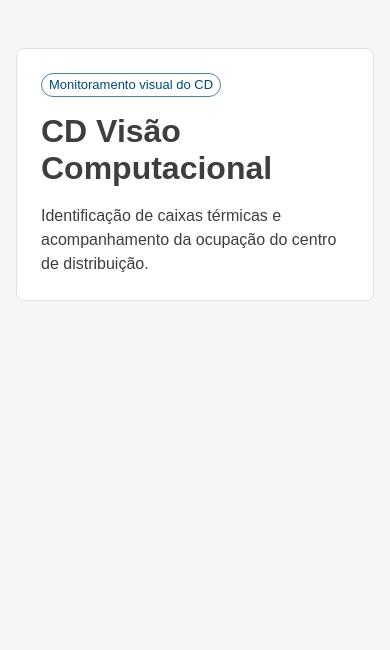
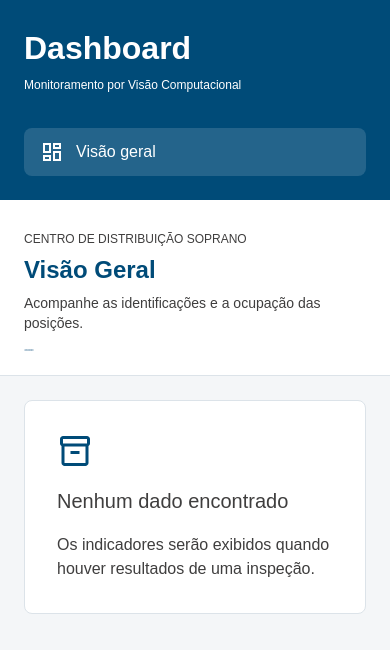
Before and after one commit to lilianfrontdev/MonitoramentoCV, a React (Vite) app: page / in a window 390 px wide. Shown: the top 650 px of the page. Built offline with nearby package versions, Linux system fonts and the light colour scheme.

Commit message:
feat: add responsive dashboard layout

```diff
--- a/src/App.tsx
+++ b/src/App.tsx
@@ -1,28 +1,28 @@
-import { Box, Chip, Container, Paper, Stack, Typography } from '@mui/material'
+import { Paper, Stack, Typography } from '@mui/material'
+import Inventory2OutlinedIcon from '@mui/icons-material/Inventory2Outlined'
+import { DashboardLayout } from './layouts/DashboardLayout'
 
 function App() {
   return (
-    <Container maxWidth="lg">
-      <Box component="main" sx={{ py: 6 }}>
-        <Paper variant="outlined" sx={{ p: { xs: 3, md: 4 } }}>
+    <DashboardLayout>
+      <Paper variant="outlined" sx={{ p: 4 }}>
         <Stack spacing={2} sx={{ alignItems: 'flex-start' }}>
-            <Chip
-              label="Monitoramento visual do CD"
+          <Inventory2OutlinedIcon
             color="primary"
-              variant="outlined"
-              size="small"
+            sx={{ fontSize: 36 }}
           />
 
-            <Typography variant="h1">CD Visão Computacional</Typography>
+          <Typography component="h2" variant="h6">
+            Nenhum dado encontrado
+          </Typography>
 
           <Typography color="text.secondary">
-              Identificação de caixas térmicas e acompanhamento
-              da ocupação do centro de distribuição.
+            Os indicadores serão exibidos quando houver resultados
+            de uma inspeção.
           </Typography>
         </Stack>
       </Paper>
-      </Box>
-    </Container>
+    </DashboardLayout>
   )
 }
 
--- a/src/components/Header.tsx
+++ b/src/components/Header.tsx
@@ -0,0 +1,51 @@
+import { Box, Stack, Typography } from "@mui/material";
+import logo from "../assets/logo_soprano.png";
+
+export function Header() {
+  return (
+    <Box
+      component="header"
+      sx={{
+        p: { xs: 3, md: 4 },
+        bgcolor: "background.paper",
+        borderBottom: 1,
+        borderColor: "divider",
+      }}
+    >
+      <Stack
+        direction={{ xs: "column", lg: "row" }}
+        spacing={2}
+        sx={{
+          justifyContent: "space-between",
+          alignItems: { xs: "flex-start", lg: "center" },
+        }}
+      >
+        <Box>
+          <Typography variant="overline" color="text.secondary">
+            Centro de Distribuição Soprano
+          </Typography>
+
+          <Typography component="h1" variant="h2" color="primary">
+            Visão Geral
+          </Typography>
+
+          <Typography variant="body2" color="text.secondary" sx={{ mt: 1 }}>
+            Acompanhe as identificações e a ocupação das posições.
+          </Typography>
+        </Box>
+        <Box
+          component="img"
+          src={logo}
+          alt="Soprano"
+          sx={{
+            width: { xs: 10, md: 200 },
+            maxWidth: "100%",
+            height: "auto",
+            display: "block",
+            flexShrink: 0,
+          }}
+        />
+      </Stack>
+    </Box>
+  );
+}
--- a/src/components/Sidebar.tsx
+++ b/src/components/Sidebar.tsx
@@ -0,0 +1,71 @@
+import {
+  Box,
+  List,
+  ListItemButton,
+  ListItemIcon,
+  ListItemText,
+  Typography,
+} from "@mui/material";
+import DashboardOutlinedIcon from "@mui/icons-material/DashboardOutlined";
+
+export function Sidebar() {
+  return (
+    <Box
+      component="aside"
+      sx={{
+        width: { xs: "100%", md: 240 },
+        minHeight: { md: "100vh" },
+        position: { md: "sticky" },
+        top: 0,
+        alignSelf: "flex-start",
+        display: "flex",
+        flexDirection: "column",
+        bgcolor: "primary.main",
+        color: "primary.contrastText",
+        p: 3,
+      }}
+    >
+      <Typography component="div" sx={{ fontSize: 32, fontWeight: 700 }}>
+        Dashboard
+      </Typography>
+
+      <Typography variant="caption" sx={{ mt: 0.5, mb: 4 }}>
+        Monitoramento por Visão Computacional
+      </Typography>
+
+      <Box component="nav" aria-label="Navegação principal">
+        <List disablePadding>
+          <ListItemButton
+            component="a"
+            href="/"
+            selected
+            aria-current="page"
+            sx={{
+              borderRadius: 1,
+              "&.Mui-selected": {
+                bgcolor: "rgba(255, 255, 255, 0.14)",
+              },
+              "&.Mui-selected:hover": {
+                bgcolor: "rgba(255, 255, 255, 0.22)",
+              },
+            }}
+          >
+            <ListItemIcon sx={{ color: "inherit", minWidth: 36 }}>
+              <DashboardOutlinedIcon />
+            </ListItemIcon>
+
+            <ListItemText primary="Visão geral" />
+          </ListItemButton>
+        </List>
+      </Box>
+
+      <Box
+        sx={{
+          display: { xs: "none", md: "block" },
+          mt: "auto",
+          pt: 4,
+        }}
+      ></Box>
+    </Box>
+  );
+}
--- /dev/null
+++ b/src/layouts/DashboardLayout.tsx
@@ -0,0 +1,30 @@
+import type { ReactNode } from 'react'
+import { Box } from '@mui/material'
+import { Header } from '../components/Header'
+import { Sidebar } from '../components/Sidebar'
+
+type DashboardLayoutProps = {
+  children: ReactNode
+}
+
+export function DashboardLayout({ children }: DashboardLayoutProps) {
+  return (
+    <Box
+      sx={{
+        display: 'flex',
+        flexDirection: { xs: 'column', md: 'row' },
+        minHeight: '100vh',
+      }}
+    >
+      <Sidebar />
+
+      <Box sx={{ flex: 1, minWidth: 0 }}>
+        <Header />
+
+        <Box component="main" sx={{ p: { xs: 3, md: 4 } }}>
+          {children}
+        </Box>
+      </Box>
+    </Box>
+  )
+}
```
Also changed, not shown: src/assets/logo_soprano.png (added). Lines whose indentation alone changed are shown as unchanged.
